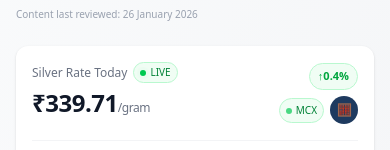
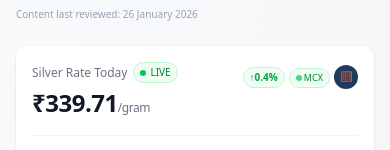
Before and after one commit to achaudhary7/SilverInfo, a Next.js app: page / in a window 390 px wide. Shown: the part 237-387 px from the top of the page. Built offline with nearby package versions, Linux system fonts and the light colour scheme; no server answers.

Commit message:
Fix mobile: all badges (24h, MCX, calc) on same line

```diff
--- a/src/components/LivePriceCard.tsx
+++ b/src/components/LivePriceCard.tsx
@@ -174,14 +174,14 @@ export default function LivePriceCard({ initialPrice, pollInterval = 60000, last
           </p>
         </div>
 
-        {/* Right: Badges - vertical stack on mobile, horizontal on desktop */}
-        <div className="flex flex-col sm:flex-row items-end sm:items-center gap-1.5 sm:gap-2 shrink-0">
+        {/* Right: All badges in one row */}
+        <div className="flex items-center gap-1 sm:gap-1.5 shrink-0">
           {/* 24h Change Badge with Tooltip */}
           <div className="relative group">
             <div
-              className={`inline-flex items-center gap-1 px-2 py-1 rounded-full border cursor-help ${changeIndicator.bg} ${changeIndicator.border}`}
+              className={`inline-flex items-center px-1.5 sm:px-2 py-0.5 sm:py-1 rounded-full border cursor-help ${changeIndicator.bg} ${changeIndicator.border}`}
             >
-              <span className={`text-[11px] sm:text-xs font-bold ${changeIndicator.color}`}>
+              <span className={`text-[10px] sm:text-xs font-bold ${changeIndicator.color}`}>
                 {changeIndicator.icon}{Math.abs(price.changePercent24h).toFixed(1)}%
               </span>
             </div>
@@ -207,12 +207,10 @@ export default function LivePriceCard({ initialPrice, pollInterval = 60000, last
             </div>
           </div>
 
-          {/* MCX + Calculator row */}
-          <div className="flex items-center gap-1.5">
           {/* Market Status with Tooltip */}
           <div className="relative group">
             <div
-                className={`inline-flex items-center gap-1 px-1.5 py-1 rounded-full cursor-help ${
+              className={`inline-flex items-center gap-0.5 px-1.5 py-0.5 sm:py-1 rounded-full cursor-help ${
                 marketStatus.isOpen
                   ? "bg-green-50 text-green-700 border border-green-200"
                   : "bg-gray-100 text-gray-600 border border-gray-200"
@@ -221,7 +219,7 @@ export default function LivePriceCard({ initialPrice, pollInterval = 60000, last
               <span className={`w-1.5 h-1.5 rounded-full ${
                 marketStatus.isOpen ? "bg-green-500 animate-pulse" : "bg-gray-400"
               }`} />
-                <span className="text-[10px] font-medium">
+              <span className="text-[9px] sm:text-[10px] font-medium">
                 {marketStatus.isOpen ? "MCX" : "Off"}
               </span>
             </div>
@@ -247,7 +245,7 @@ export default function LivePriceCard({ initialPrice, pollInterval = 60000, last
           <div className="relative group">
             <Link
               href="/silver-price-calculator"
-                className="inline-flex items-center justify-center w-7 h-7 sm:w-8 sm:h-8 bg-[#1e3a5f] text-white rounded-full text-xs sm:text-sm hover:bg-[#2c5282] transition-colors"
+              className="inline-flex items-center justify-center w-6 h-6 sm:w-7 sm:h-7 bg-[#1e3a5f] text-white rounded-full text-[10px] sm:text-xs hover:bg-[#2c5282] transition-colors"
             >
               🧮
             </Link>
@@ -256,7 +254,6 @@ export default function LivePriceCard({ initialPrice, pollInterval = 60000, last
               <p className="font-semibold">Silver Calculator</p>
               <p className="text-[10px] text-gray-400">Calculate price with GST & making charges</p>
               <span className="absolute bottom-full right-4 border-4 border-transparent border-b-gray-900"></span>
-              </div>
             </div>
           </div>
         </div>
```
Lines whose indentation alone changed are shown as unchanged.
